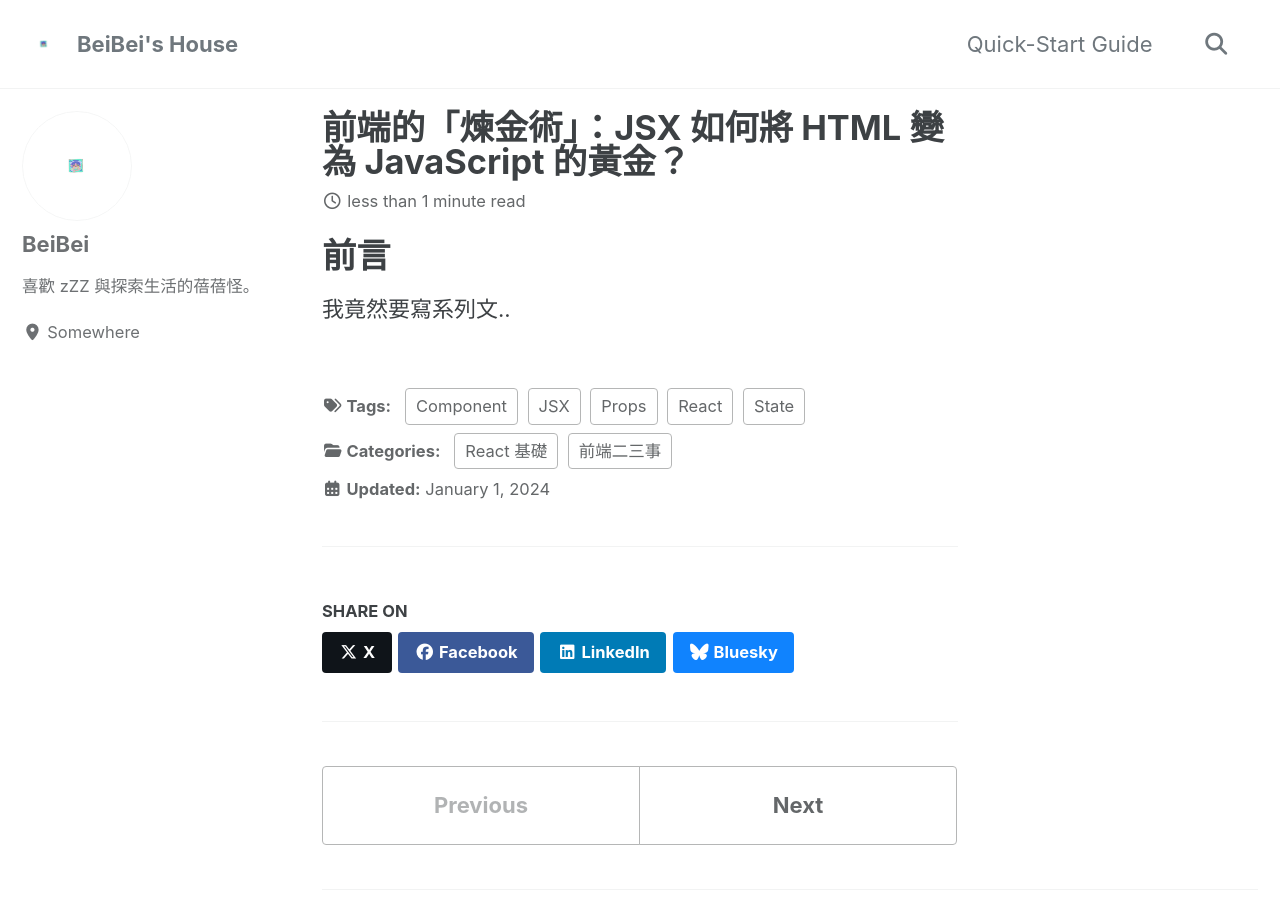
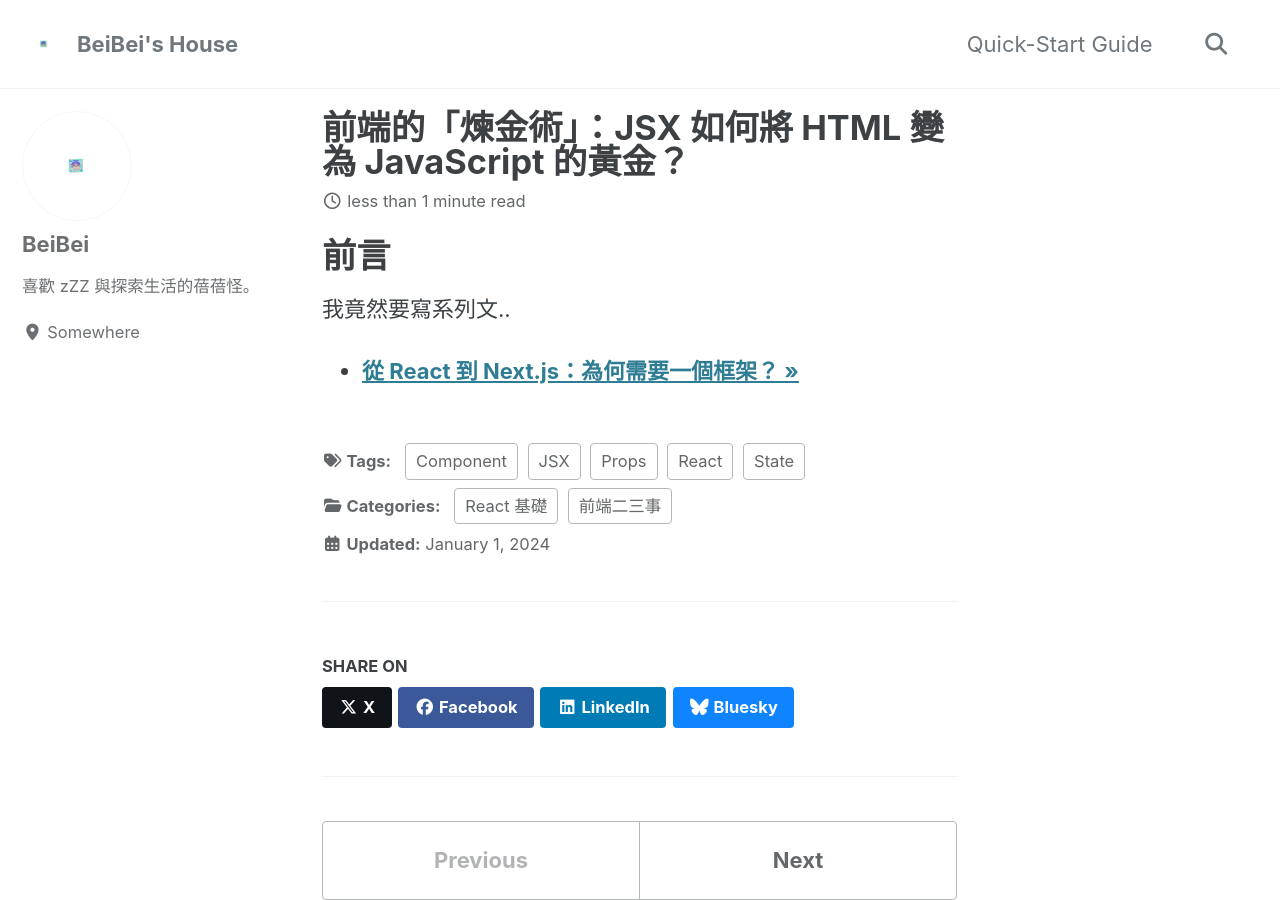
Before and after one commit to LAI-wen/BEIBEI.github.io, a Jekyll site: the page built from _posts/2025-09-04-frontend-alchemy-react.md, in a window 1280 px wide and 900 px high. Built offline with Jekyll 4.4.1, drawn with Linux system fonts in a browser that asks for light colours; cached includes are drawn as plain includes.

Commit message:
Update 2025-09-04-frontend-alchemy-react.md

```diff
--- a/_posts/2025-09-04-frontend-alchemy-react.md
+++ b/_posts/2025-09-04-frontend-alchemy-react.md
@@ -16,3 +16,6 @@ excerpt: "深入探討 React 的核心：從 JSX 如何將 HTML 轉化為可互
 # 前言
 
 我竟然要寫系列文..
+
+
+* **[從 React 到 Next.js：為何需要一個框架？ &raquo;](/2024/01/02/nextjs-why-framework/)**
```
